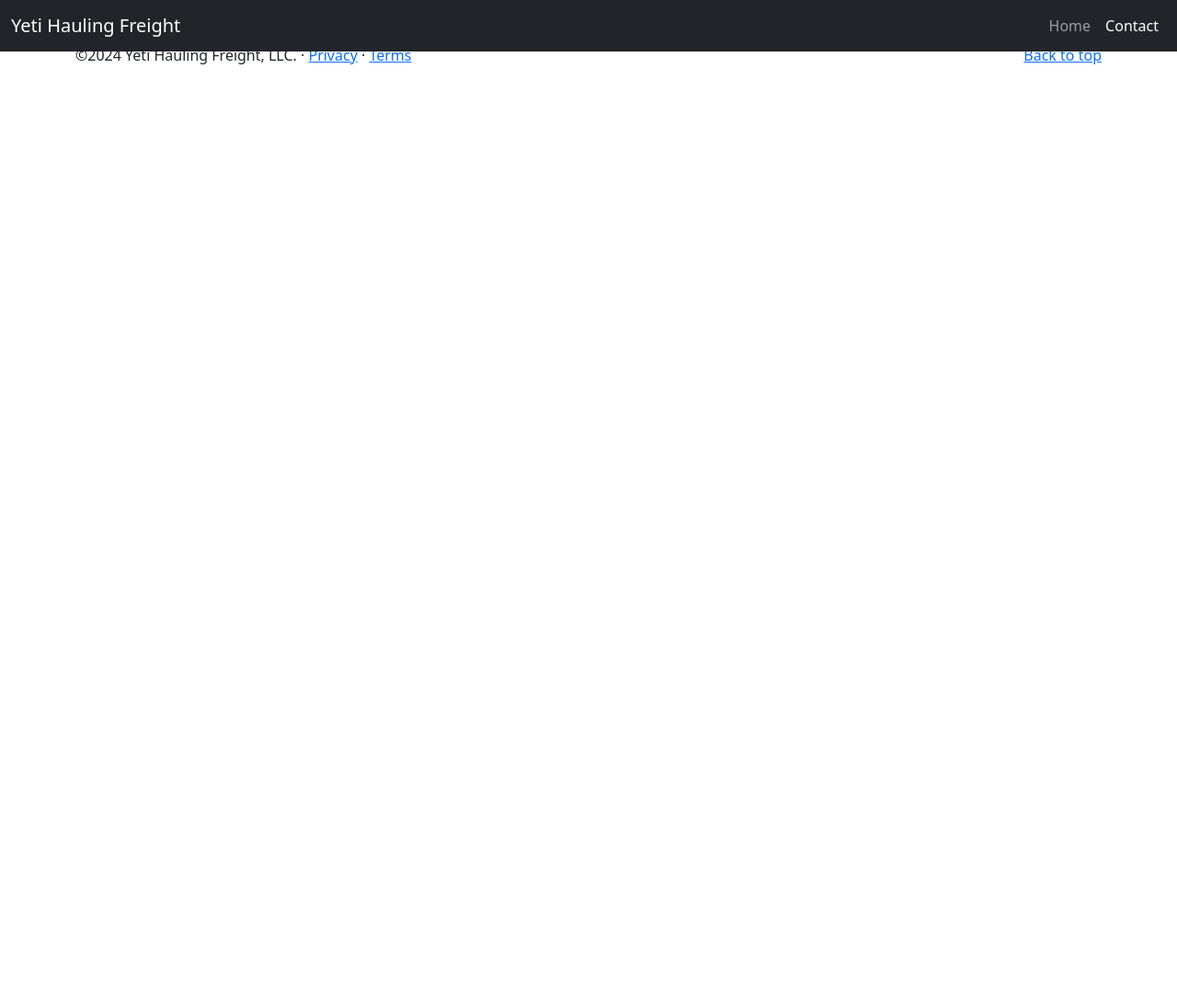
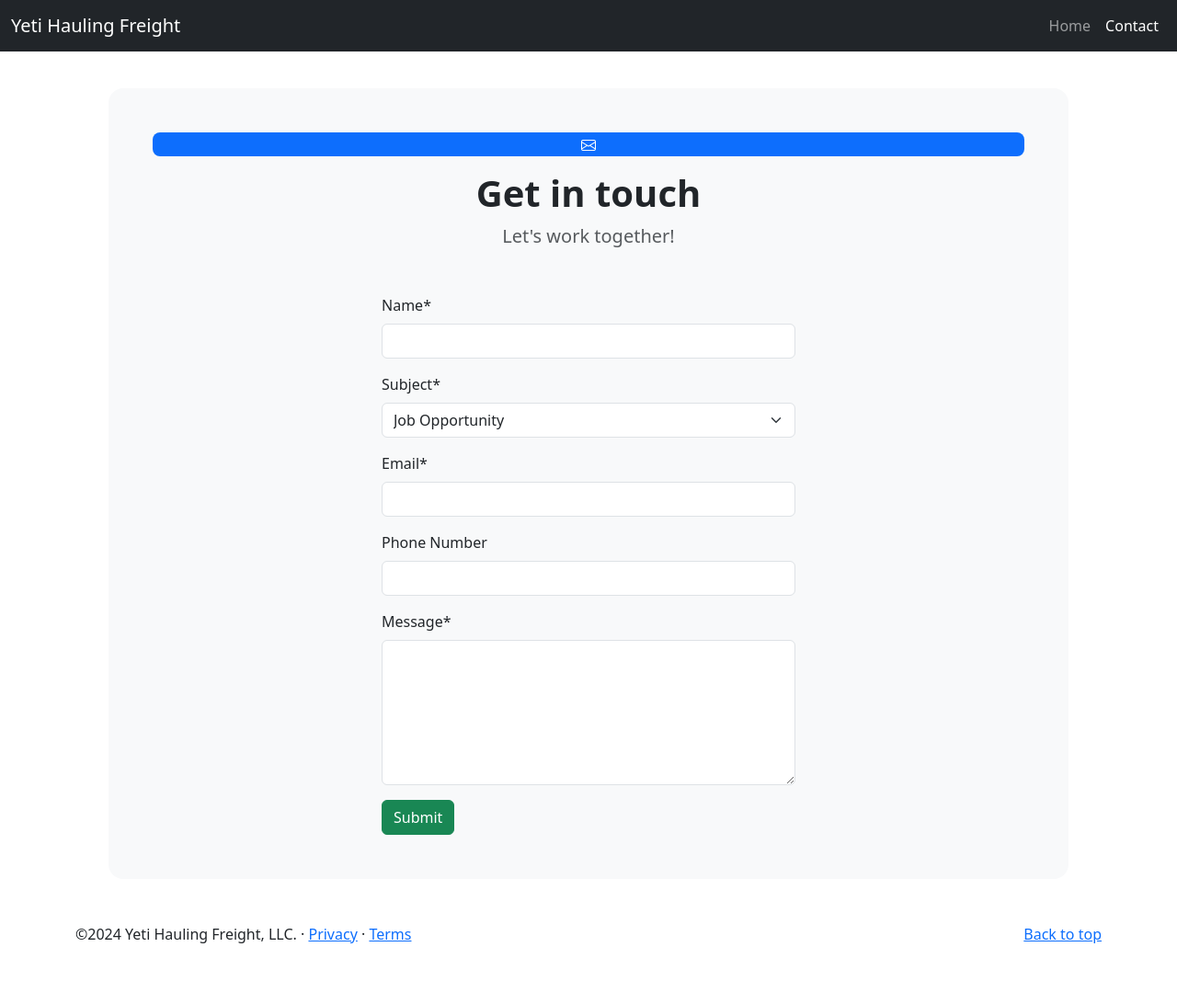
Before and after one commit to rworsham/YHF_Django, a Django app: page /contact in a window 1280 px wide. Shown: the whole page at 92% size. Before the commit the page ends 70 px from the top, so only its background shows below. Run offline with Django 5.2, Linux system fonts and the light colour scheme; some libraries are stand-ins or nearby versions.

Commit message:
adding onto contact page, working on forms functionality

```diff
--- /dev/null
+++ b/YHF/main/forms.py
@@ -0,0 +1,45 @@
+from django import forms
+from django.core.validators import EmailValidator
+from django_recaptcha.fields import ReCaptchaField
+
+class ContactForm(forms.Form):
+    name = forms.CharField(
+        label="Name",
+        max_length=100,
+        required=True,
+        widget=forms.TextInput(attrs={'class': 'form-control'})
+    )
+    contact_reason = forms.ChoiceField(
+        label="Subject",
+        choices=[
+            ("Job Opportunity", "Job Opportunity"),
+            ("Information Request", "Information Request"),
+            ("Other", "Other")
+        ],
+        required=True,
+        widget=forms.Select(attrs={'class': 'form-control'})
+    )
+    email = forms.EmailField(
+        label="Email",
+        required=True,
+        validators=[EmailValidator()],
+        widget=forms.EmailInput(attrs={'class': 'form-control'})
+    )
+    phone = forms.CharField(
+        label="Phone Number",
+        required=False,
+        widget=forms.TextInput(attrs={'class': 'form-control'})
+    )
+    message = forms.CharField(
+        label="Message",
+        required=True,
+        widget=forms.Textarea(attrs={'class': 'form-control', 'rows': 6})
+    )
+    recaptcha = ReCaptchaField(
+        label="",
+        required=True
+    )
+
+    def clean(self):
+        cleaned_data = super().clean()
+        return cleaned_data
--- a/YHF/main/templates/contact.html
+++ b/YHF/main/templates/contact.html
@@ -9,7 +9,8 @@
     <link rel="stylesheet" href="https://cdn.jsdelivr.net/npm/bootstrap-icons@1.11.3/font/bootstrap-icons.min.css">
     <link href="{% static 'css/styles.css' %}" rel="stylesheet" />
 </head>
-<body>
+{% load crispy_forms_tags %}
+<body class="d-flex flex-column">
     <header data-bs-theme="dark">
       <nav class="navbar navbar-expand-md navbar-dark fixed-top bg-dark">
         <div class="container-fluid">
@@ -30,6 +31,36 @@
         </div>
       </nav>
     </header>
+    <main class="flex-shrink-0">
+        <section class="py-5">
+            <div class="container px-5">
+                <div class="bg-light rounded-4 py-5 px-4 px-md-5">
+                    {% if msg_sent %}
+                    <div class="text-center mb-5">
+                        <div class="feature bg-primary bg-gradient-primary-to-secondary text-white rounded-3 mb-3"><i class="bi bi-envelope"></i></div>
+                        <h1 class="fw-bolder">Message Sent!</h1>
+                        <p class="lead fw-normal text-muted mb-0">Let's talk soon!</p>
+                    </div>
+                    {% else %}
+                    <div class="text-center mb-5">
+                        <div class="feature bg-primary bg-gradient-primary-to-secondary text-white rounded-3 mb-3"><i class="bi bi-envelope"></i></div>
+                        <h1 class="fw-bolder">Get in touch</h1>
+                        <p class="lead fw-normal text-muted mb-0">Let's work together!</p>
+                    </div>
+                    <div class="row gx-5 justify-content-center">
+                        <div class="col-lg-8 col-xl-6">
+                            <form method="post" class="form">
+                                {% csrf_token %}
+                                {{ contact_form|crispy }}
+                                <button class="btn btn-success" type="submit" name="contact_form">Submit</button>
+                            </form>
+                        </div>
+                    {% endif %}
+                    </div>
+                </div>
+            </div>
+        </section>
+    </main>
   <footer class="container">
     <p class="float-end"><a href="#">Back to top</a></p>
     <p>©2024 Yeti Hauling Freight, LLC. · <a href="#">Privacy</a> · <a href="#">Terms</a></p>
--- a/YHF/main/views.py
+++ b/YHF/main/views.py
@@ -1,4 +1,7 @@
-from django.shortcuts import render
+from django.shortcuts import render, redirect
+from django.core.mail import EmailMessage
+from django.conf import settings
+from .forms import ContactForm
 
 # Create your views here.
 def home(request):
@@ -6,5 +9,35 @@ def home(request):
     return render(request, 'home.html', context=context)
 
 def contact(request):
-    context = {}
-    return render(request, "contact.html", context=context)
+    context = {"contact_form": ContactForm(), 'msg_sent':False}
+    if request.method == "POST":
+        contact_form = ContactForm(request.POST)
+        if "contact_form" in request.POST:
+            if contact_form.is_valid():
+                message = f"""
+Name: {contact_form.cleaned_data['name']}
+Phone: {contact_form.cleaned_data['phone']}
+Email: {contact_form.cleaned_data['email']}
+
+{contact_form.cleaned_data['message']}
+                        """
+            email = EmailMessage(
+                subject=contact_form.cleaned_data['contact_reason'],
+                body=message,
+                from_email="placeholder",
+                to=['robertworsham01@gmail.com']
+            )
+            try:
+                email.send()
+                msg_sent = True
+            except Exception as e:
+                msg_sent = False
+                print(f"Error sending email: {e}")
+
+            return render(request, 'contact.html', context=context)
+        else:
+            contact_form = ContactForm()
+            return render(request, 'contact.html',context=context)
+    else:
+        contact_form = ContactForm()
+        return render(request, 'contact.html', context=context)
```
